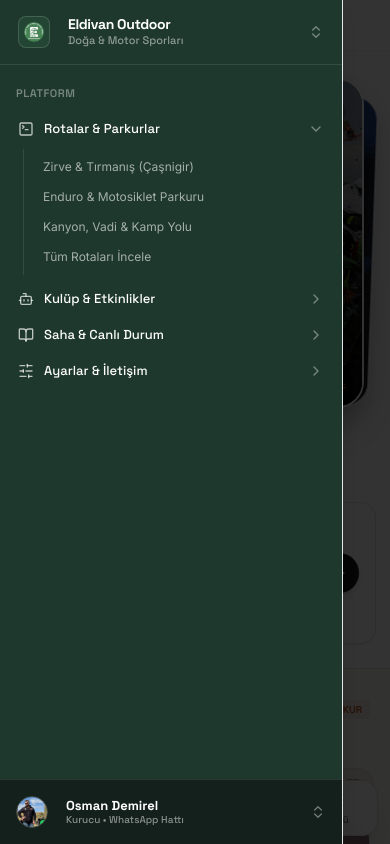
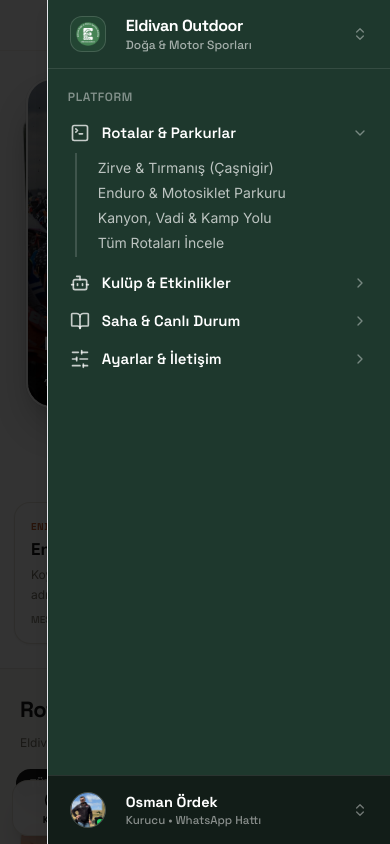
Before and after one commit to Barotello/EldivanOutdoor, a React (Vite) app: page / in a window 390 px wide. Both pictures are taken after a click on the button "Menü". Shown: the top 844 px of the page. Built offline with nearby package versions, Linux system fonts and the light colour scheme; some icons are missing.

Commit message:
feat: menüyü sağdan açılacak şekilde ayarla, yazı boyutlarını büyüt ve kurucu adını Osman Ördek olarak güncelle

```diff
--- a/src/components/app-sidebar.jsx
+++ b/src/components/app-sidebar.jsx
@@ -65,7 +65,7 @@ export function AppSidebar({ onReplaySplash, ...props }) {
     }
   };
 
-  // Platform Ana Menü Verileri (Ekran görüntüsündeki formata tam uygun yapı)
+  // Platform Ana Menü Verileri (Büyük yazı ve ikon formatı)
   const navItems = [
     {
       title: 'Rotalar & Parkurlar',
@@ -120,48 +120,48 @@ export function AppSidebar({ onReplaySplash, ...props }) {
   return (
     <>
       <Sidebar
-        side="left"
-        className="border-r border-white/10 bg-[#121513] text-[#F5F2EA] font-headline select-none"
+        side="right"
+        className="border-l border-white/10 bg-[#121513] text-[#F5F2EA] font-headline select-none"
         {...props}
       >
         {/* Üst Header: Logo, Marka Başlığı ve Çift Ok Tetikleyici */}
-        <SidebarHeader className="border-b border-white/10 p-2">
+        <SidebarHeader className="border-b border-white/10 p-2.5">
           <SidebarMenu>
             <SidebarMenuItem>
               <SidebarMenuButton
                 size="lg"
                 onClick={() => handleScrollTo('kesif')}
-                className="hover:bg-white/5 active:bg-white/10 text-left transition-colors rounded-xl px-2.5 py-2 group cursor-pointer"
+                className="hover:bg-white/5 active:bg-white/10 text-left transition-colors rounded-xl px-3 py-2.5 group cursor-pointer"
               >
-                <div className="flex aspect-square size-8 items-center justify-center rounded-lg bg-[#234533] border border-white/15 text-white shadow-xs group-hover:scale-105 transition-transform flex-shrink-0">
+                <div className="flex aspect-square size-9 items-center justify-center rounded-xl bg-[#234533] border border-white/15 text-white shadow-xs group-hover:scale-105 transition-transform flex-shrink-0">
                   <img
                     src="/images/app-icon.png"
                     alt="Eldivan Outdoor"
-                    className="size-5 rounded-sm object-cover"
+                    className="size-6 rounded-md object-cover"
                   />
                 </div>
-                <div className="grid flex-1 text-left text-sm leading-tight ml-2.5">
-                  <span className="truncate font-headline font-bold text-white text-[14px] tracking-tight">
+                <div className="grid flex-1 text-left leading-tight ml-3">
+                  <span className="truncate font-headline font-bold text-white text-[16px] tracking-tight">
                     Eldivan Outdoor
                   </span>
-                  <span className="truncate text-[11px] font-mono-tech text-white/50 font-normal">
+                  <span className="truncate text-[12px] font-mono-tech text-white/60 font-normal mt-0.5">
                     Doğa &amp; Motor Sporları
                   </span>
                 </div>
-                <ChevronsUpDown className="ml-auto size-4 text-white/40 group-hover:text-white/70 transition-colors" />
+                <ChevronsUpDown className="ml-auto size-4.5 text-white/40 group-hover:text-white/70 transition-colors" />
               </SidebarMenuButton>
             </SidebarMenuItem>
           </SidebarMenu>
         </SidebarHeader>
 
         {/* Ana İçerik: Platform Başlığı ve Açılır Menü Ağacı */}
-        <SidebarContent className="px-2 py-3 space-y-2 overflow-y-auto">
+        <SidebarContent className="px-2.5 py-3 space-y-2.5 overflow-y-auto">
           <SidebarGroup className="p-0">
-            <SidebarGroupLabel className="text-[11px] font-mono-tech text-white/40 font-semibold tracking-wider px-2 py-1.5 uppercase">
+            <SidebarGroupLabel className="text-[12px] font-mono-tech text-white/45 font-semibold tracking-wider px-2.5 py-1.5 uppercase">
               Platform
             </SidebarGroupLabel>
 
-            <SidebarMenu className="gap-1 mt-1">
+            <SidebarMenu className="gap-1.5 mt-1">
               {navItems.map((item) => {
                 const IconComponent = item.icon;
                 return (
@@ -175,26 +175,26 @@ export function AppSidebar({ onReplaySplash, ...props }) {
                       <CollapsibleTrigger asChild>
                         <SidebarMenuButton
                           tooltip={item.title}
-                          className="w-full justify-between hover:bg-white/8 active:bg-white/12 text-white/90 hover:text-white px-2.5 py-2 rounded-lg transition-colors cursor-pointer"
+                          className="w-full justify-between hover:bg-white/8 active:bg-white/12 text-white/95 hover:text-white px-3 py-2.5 rounded-xl transition-colors cursor-pointer"
                         >
-                          <div className="flex items-center gap-2.5 truncate">
-                            <IconComponent className="size-4 text-white/70 group-hover/collapsible:text-[#E8B07A] transition-colors flex-shrink-0" />
-                            <span className="text-[13px] font-headline font-medium text-white truncate">
+                          <div className="flex items-center gap-3 truncate">
+                            <IconComponent className="size-5 text-white/75 group-hover/collapsible:text-[#E8B07A] transition-colors flex-shrink-0" />
+                            <span className="text-[15px] font-headline font-semibold text-white truncate">
                               {item.title}
                             </span>
                           </div>
-                          <ChevronRight className="ml-auto size-4 text-white/40 transition-transform duration-200 group-data-[state=open]/collapsible:rotate-90 group-hover/collapsible:text-white/70" />
+                          <ChevronRight className="ml-auto size-4.5 text-white/40 transition-transform duration-200 group-data-[state=open]/collapsible:rotate-90 group-hover/collapsible:text-white/70" />
                         </SidebarMenuButton>
                       </CollapsibleTrigger>
 
                       <CollapsibleContent>
-                        <SidebarMenuSub className="mx-3.5 my-1 flex min-w-0 flex-col gap-0.5 border-l border-white/10 pl-3 py-1">
+                        <SidebarMenuSub className="mx-4 my-1 flex min-w-0 flex-col gap-1 border-l-2 border-white/15 pl-3 py-1">
                           {item.items?.map((subItem) => (
                             <SidebarMenuSubItem key={subItem.title}>
                               <SidebarMenuSubButton
                                 asChild
                                 onClick={subItem.action}
-                                className="h-7 text-[12px] font-body text-white/60 hover:text-white hover:bg-white/5 active:bg-white/10 rounded-md px-2 transition-colors cursor-pointer flex items-center justify-between"
+                                className="h-8.5 text-[14px] font-body text-white/70 hover:text-white hover:bg-white/8 active:bg-white/12 rounded-lg px-2.5 transition-colors cursor-pointer flex items-center justify-between"
                               >
                                 <button type="button" className="w-full text-left">
                                   <span className="truncate">{subItem.title}</span>
@@ -212,42 +212,42 @@ export function AppSidebar({ onReplaySplash, ...props }) {
           </SidebarGroup>
         </SidebarContent>
 
-        {/* Alt Footer: Kullanıcı Profili (Osman Demirel) & Detay Paneli */}
-        <SidebarFooter className="border-t border-white/10 p-2 bg-[#0E1210]/60">
+        {/* Alt Footer: Kullanıcı Profili (Osman Ördek) & Detay Paneli */}
+        <SidebarFooter className="border-t border-white/10 p-2.5 bg-[#0E1210]/70">
           <SidebarMenu>
             <SidebarMenuItem>
               <SidebarMenuButton
                 size="lg"
                 onClick={() => setShowOsmanModal(true)}
-                className="hover:bg-white/5 active:bg-white/10 text-left transition-colors rounded-xl px-2 py-1.5 group cursor-pointer"
+                className="hover:bg-white/5 active:bg-white/10 text-left transition-colors rounded-xl px-3 py-2 group cursor-pointer"
               >
-                <div className="relative size-8 rounded-full overflow-hidden border border-white/20 flex-shrink-0 shadow-xs">
+                <div className="relative size-9 rounded-full overflow-hidden border border-white/25 flex-shrink-0 shadow-xs">
                   <img
                     src="/images/osman.jpg"
-                    alt="Osman Demirel"
+                    alt="Osman Ördek"
                     className="size-full object-cover object-top"
                     onError={(e) => {
                       e.currentTarget.src = '/images/app-icon.png';
                     }}
                   />
-                  <span className="absolute bottom-0 right-0 size-2 rounded-full bg-[#25D366] border border-[#121513]" />
+                  <span className="absolute bottom-0 right-0 size-2.5 rounded-full bg-[#25D366] border-2 border-[#121513]" />
                 </div>
-                <div className="grid flex-1 text-left text-sm leading-tight ml-2.5">
-                  <span className="truncate font-headline font-bold text-white text-[13px]">
-                    Osman Demirel
+                <div className="grid flex-1 text-left leading-tight ml-3">
+                  <span className="truncate font-headline font-bold text-white text-[14.5px]">
+                    Osman Ördek
                   </span>
-                  <span className="truncate text-[10px] font-mono-tech text-white/50">
+                  <span className="truncate text-[11.5px] font-mono-tech text-white/50 mt-0.5">
                     Kurucu • WhatsApp Hattı
                   </span>
                 </div>
-                <ChevronsUpDown className="ml-auto size-4 text-white/40 group-hover:text-white/70 transition-colors" />
+                <ChevronsUpDown className="ml-auto size-4.5 text-white/40 group-hover:text-white/70 transition-colors" />
               </SidebarMenuButton>
             </SidebarMenuItem>
           </SidebarMenu>
         </SidebarFooter>
       </Sidebar>
 
-      {/* Osman Demirel Profil & Hızlı İletişim Modal Kartı */}
+      {/* Osman Ördek Profil & Hızlı İletişim Modal Kartı */}
       {showOsmanModal && (
         <div
           role="dialog"
@@ -270,9 +270,9 @@ export function AppSidebar({ onReplaySplash, ...props }) {
               <button
                 type="button"
                 onClick={() => setShowOsmanModal(false)}
-                className="size-7 rounded-full bg-white/10 hover:bg-white/20 flex items-center justify-center text-white/70 hover:text-white transition-all cursor-pointer"
+                className="size-8 rounded-full bg-white/10 hover:bg-white/20 flex items-center justify-center text-white/70 hover:text-white transition-all cursor-pointer"
               >
-                <X className="size-4" />
+                <X className="size-4.5" />
               </button>
             </div>
 
@@ -280,47 +280,47 @@ export function AppSidebar({ onReplaySplash, ...props }) {
             <div className="flex items-center gap-3.5">
               <img
                 src="/images/osman.jpg"
-                alt="Osman Demirel"
+                alt="Osman Ördek"
                 className="size-16 rounded-2xl object-cover object-top border-2 border-[#E8B07A]/40 shadow-md"
                 onError={(e) => {
                   e.currentTarget.src = '/images/app-icon.png';
                 }}
               />
               <div>
-                <h3 className="font-headline font-bold text-base text-white">
-                  Osman Demirel
+                <h3 className="font-headline font-bold text-lg text-white">
+                  Osman Ördek
                 </h3>
-                <p className="text-xs font-mono-tech text-[#E8B07A] font-medium mt-0.5">
+                <p className="text-xs font-mono-tech text-[#E8B07A] font-semibold mt-0.5">
                   Eldivan Outdoor Kurucusu &amp; Rehber
                 </p>
-                <div className="flex items-center gap-1.5 mt-1.5 text-[11px] text-white/60">
-                  <MapPin className="size-3 text-[#E8B07A]" />
+                <div className="flex items-center gap-1.5 mt-1.5 text-[12px] text-white/60">
+                  <MapPin className="size-3.5 text-[#E8B07A]" />
                   <span>Çankırı / Eldivan</span>
                 </div>
               </div>
             </div>
 
-            <p className="text-xs text-white/80 leading-relaxed font-body">
+            <p className="text-[13px] text-white/85 leading-relaxed font-body">
               Eldivan dağları, orman parkurları ve enduro rotalarında rehberli keşifler ve topluluk sürüşleri organize ediyoruz.
             </p>
 
             {/* İletişim Butonları */}
-            <div className="grid grid-cols-2 gap-2 pt-1 font-headline">
+            <div className="grid grid-cols-2 gap-2.5 pt-1 font-headline">
               <a
                 href={`https://wa.me/${CLUB_CONFIG.whatsappNumber}?text=Merhaba%20Osman%20Bey,%20Eldivan%20Outdoor%20etkinlikleri%20hakk%C4%B1nda%20g%C3%B6r%C3%BC%C5%9Fmek%20istiyorum.`}
                 target="_blank"
                 rel="noopener noreferrer"
-                className="h-10 rounded-xl bg-[#25D366] hover:bg-[#20ba59] active:scale-95 text-[#0F1C16] font-bold text-xs flex items-center justify-center gap-1.5 transition-all shadow-md no-underline"
+                className="h-11 rounded-xl bg-[#25D366] hover:bg-[#20ba59] active:scale-95 text-[#0F1C16] font-bold text-[13px] flex items-center justify-center gap-1.5 transition-all shadow-md no-underline"
               >
-                <MessageCircle className="size-4" />
+                <MessageCircle className="size-4.5" />
                 <span>WhatsApp</span>
               </a>
 
               <a
                 href={`tel:${CLUB_CONFIG.whatsappNumber}`}
-                className="h-10 rounded-xl bg-white/10 hover:bg-white/20 active:scale-95 text-white font-bold text-xs flex items-center justify-center gap-1.5 transition-all border border-white/10 no-underline"
+                className="h-11 rounded-xl bg-white/10 hover:bg-white/20 active:scale-95 text-white font-bold text-[13px] flex items-center justify-center gap-1.5 transition-all border border-white/10 no-underline"
               >
-                <Phone className="size-4" />
+                <Phone className="size-4.5" />
                 <span>Hemen Ara</span>
               </a>
             </div>
```
